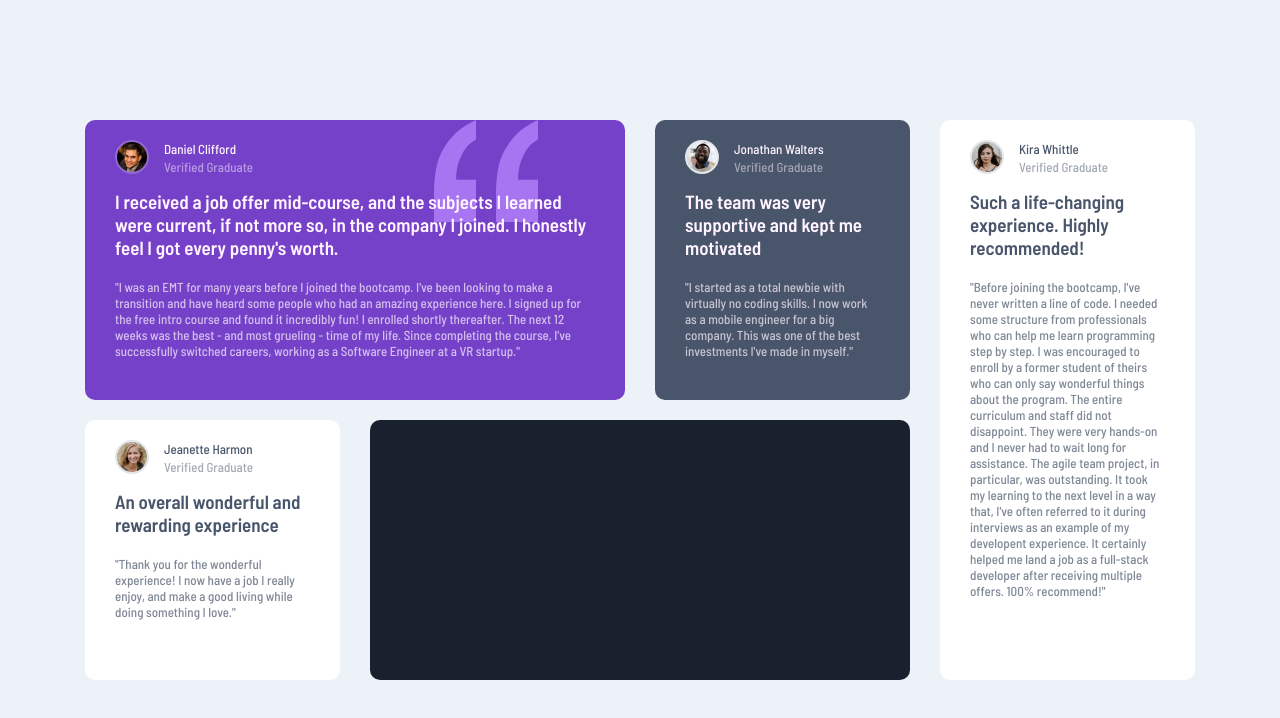
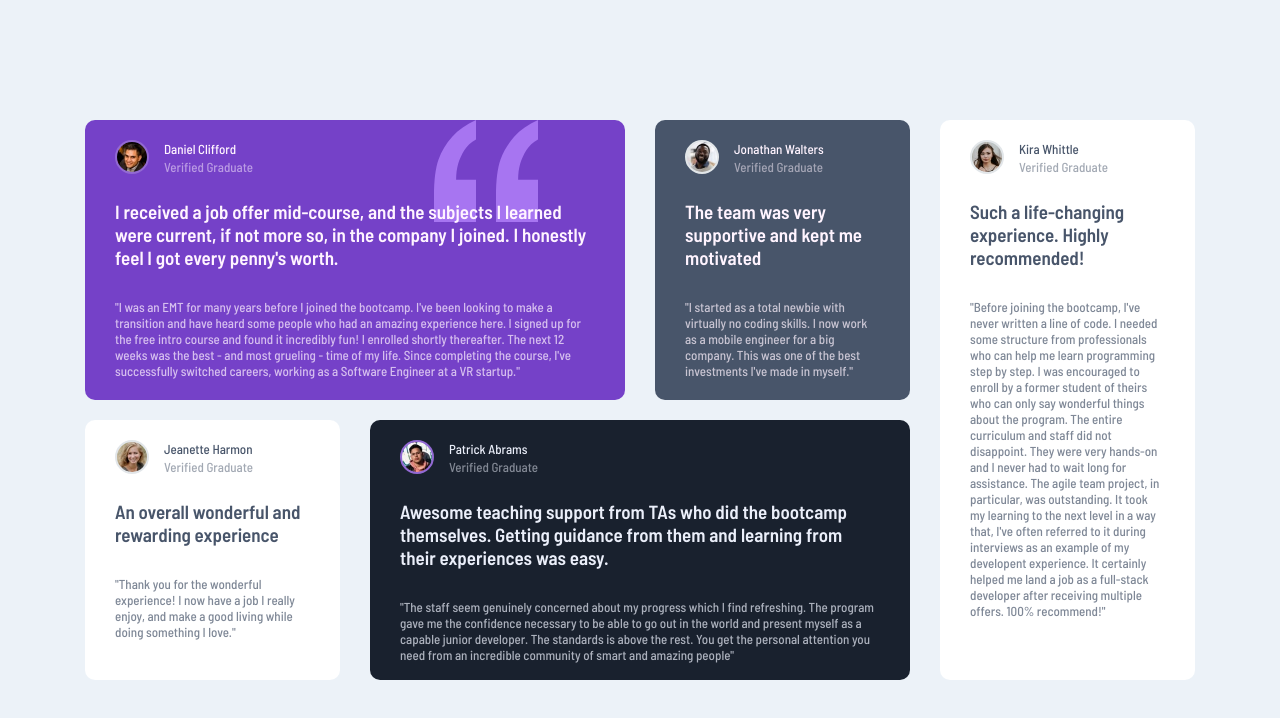
Before and after one commit to danielopq/testimonials, a plain HTML site: page index.html in a window 1280 px wide. Drawn offline with Linux system fonts and the light colour scheme.

Commit message:
fifth user done

```diff
--- a/css/stylesheet.css
+++ b/css/stylesheet.css
@@ -89,6 +89,15 @@ body{
 	background-color: hsl(219, 29%, 14%);
 }
 
+#testimonial-five div[class="user-pic"]{
+	background-image:url("../images/image-patrick.jpg");
+	border-color: hsl(263, 55%, 62%);
+}
+
+#testimonial-five div{
+	color: #ebeffa;
+}
+
 .testimonial{
 	border-radius: 10px;
 }
@@ -125,13 +134,13 @@ body{
 }
 
 .testimonial-title{
-	margin-top: 20px;
+	margin-top: 30px;
 	font-size: 19px;
 	font-weight: 600;
 }
 
 .testimonial-comment{
-	margin-top: 20px;
+	margin-top: 30px;
 	font-size: 13px;
 	opacity: 0.7;
 }
--- a/index.html
+++ b/index.html
@@ -70,7 +70,21 @@
 				"Thank you for the wonderful experience! I now have a job I really enjoy, and make a good living while doing something I love."
 			</div>
 		</div>
-		<div id="testimonial-five" class="testimonial"></div>
+		<div id="testimonial-five" class="testimonial">
+			<div class="user">
+				<div class="user-pic"></div>
+				<div class="user-details">
+					<div class="user-name">Patrick Abrams</div>
+					<div class="user-verified">Verified Graduate</div>
+				</div>
+			</div>
+			<div class="testimonial-title">
+				Awesome teaching support from TAs who did the bootcamp themselves. Getting guidance from them and learning from their experiences was easy.
+			</div>
+			<div class="testimonial-comment">
+				"The staff seem genuinely concerned about my progress which I find refreshing. The program gave me the confidence necessary to be able to go out in the world and present myself as a capable junior developer. The standards is above the rest. You get the personal attention you need from an incredible community of smart and amazing people"
+			</div>
+		</div>
 	</div>
 </body>
 </html>
```
